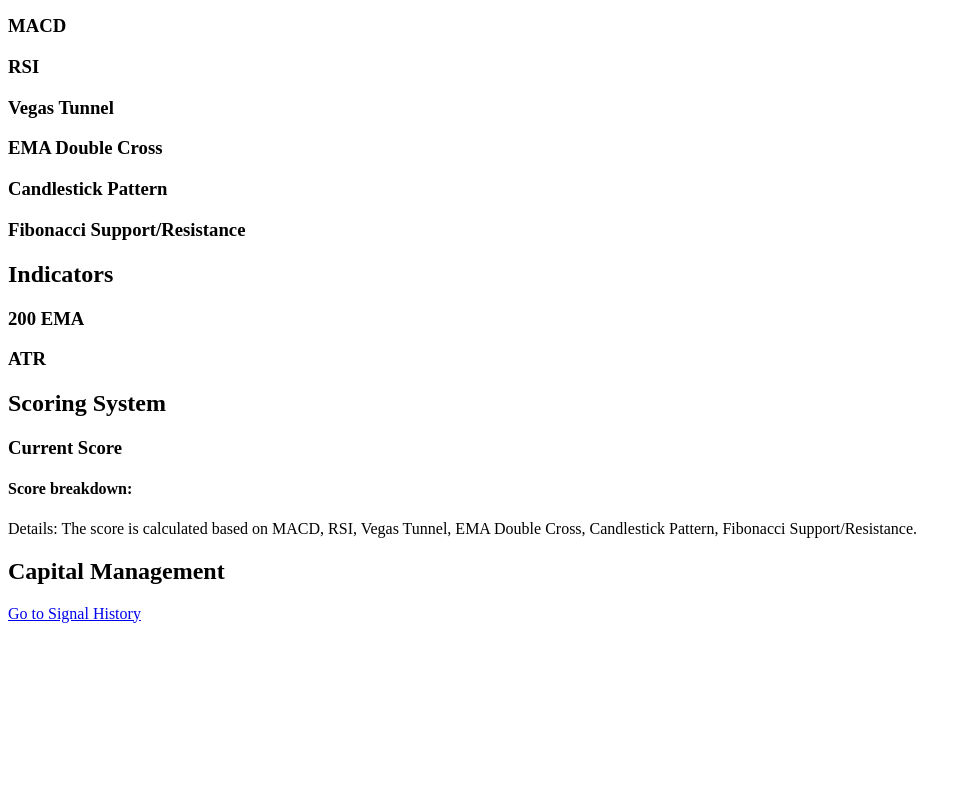
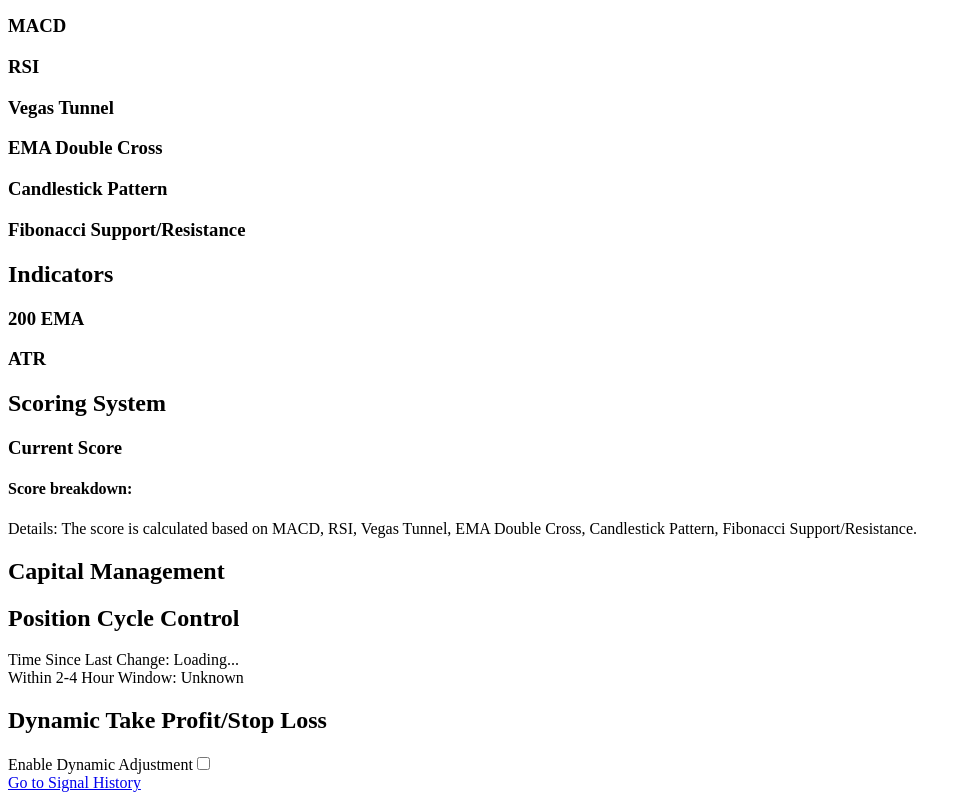
Before and after one commit to xunxuntj/ETH_Scapling_Helper, a Next.js app in the folder frontend/: page / in a window 1280 px wide. Shown: the part 448-1248 px from the top of the page, without its empty margins (0-968 px from the left). Before the commit the page ends 1079 px from the top, so only its background shows below. Built offline with nearby package versions, Linux system fonts and the light colour scheme.

Commit message:
fix error

```diff
--- a/frontend/components/Dashboard.js
+++ b/frontend/components/Dashboard.js
@@ -82,6 +82,21 @@ function Dashboard() {
                 <h2>Capital Management</h2>
             </div>
             <div>
+                <h2>Position Cycle Control</h2>
+                <div>
+                  Time Since Last Change: Loading...
+                </div>
+                <div>
+                  Within 2-4 Hour Window: Unknown
+                </div>
+            </div>
+            <div>
+              <h2>Dynamic Take Profit/Stop Loss</h2>
+              <label htmlFor="dynamic-adjustment-switch">Enable Dynamic Adjustment</label>
+              <input type="checkbox" id="dynamic-adjustment-switch" />
+            </div>
+
+            <div>
               <Link href="/signal-history">Go to Signal History</Link>
             </div>
         </div>
```
